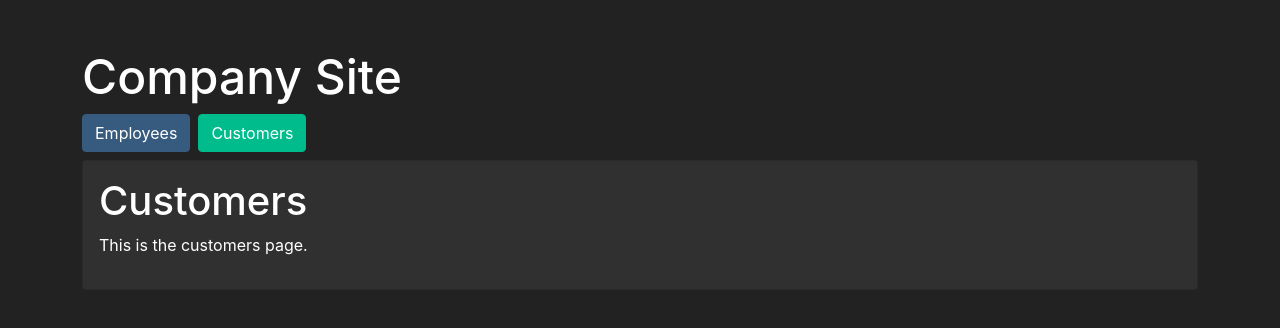
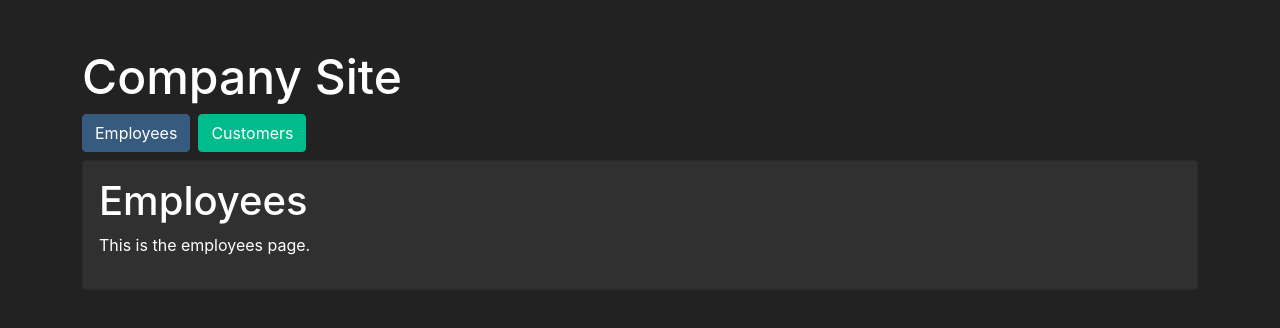
Before and after one commit to edwardtanguay/live-coding-react-bootstrap-bootswatch, a React (Vite) app: page / in a window 1280 px wide. Shown: the top 328 px of the page. Built offline with nearby package versions, Linux system fonts and the light colour scheme.

Commit message:
pages finished

```diff
--- a/src/App.jsx
+++ b/src/App.jsx
@@ -7,15 +7,19 @@ import { Container, Button, Card } from 'react-bootstrap';
 import { Employees } from './components/Employees';
 import { Customers } from './components/Customers';
 
+function App() {
+	const [mode, setMode] = useState('employees');
+
 	const handleEmployeeButtonClick = () => {
+		setMode('employees');
 		console.log('employee button clicked');
 	};
 
 	const handleCustomerButtonClick = () => {
+		setMode('customers');
 		console.log('customer button clicked');
 	};
 
-function App() {
 	return (
 		<div>
 			<Container className="pt-5">
@@ -23,10 +27,15 @@ function App() {
 				<Button onClick={handleEmployeeButtonClick} className="me-2">
 					Employees
 				</Button>
-				<Button onClick={handleCustomerButtonClick} className="btn-success">Customers</Button>
+				<Button
+					onClick={handleCustomerButtonClick}
+					className="btn-success"
+				>
+					Customers
+				</Button>
 				<Card className="mt-2">
 					<Card.Body>
-						<Customers />
+						{mode === 'employees' ? <Employees /> : <Customers />}
 					</Card.Body>
 				</Card>
 			</Container>
```
Lines whose indentation alone changed are shown as unchanged.
